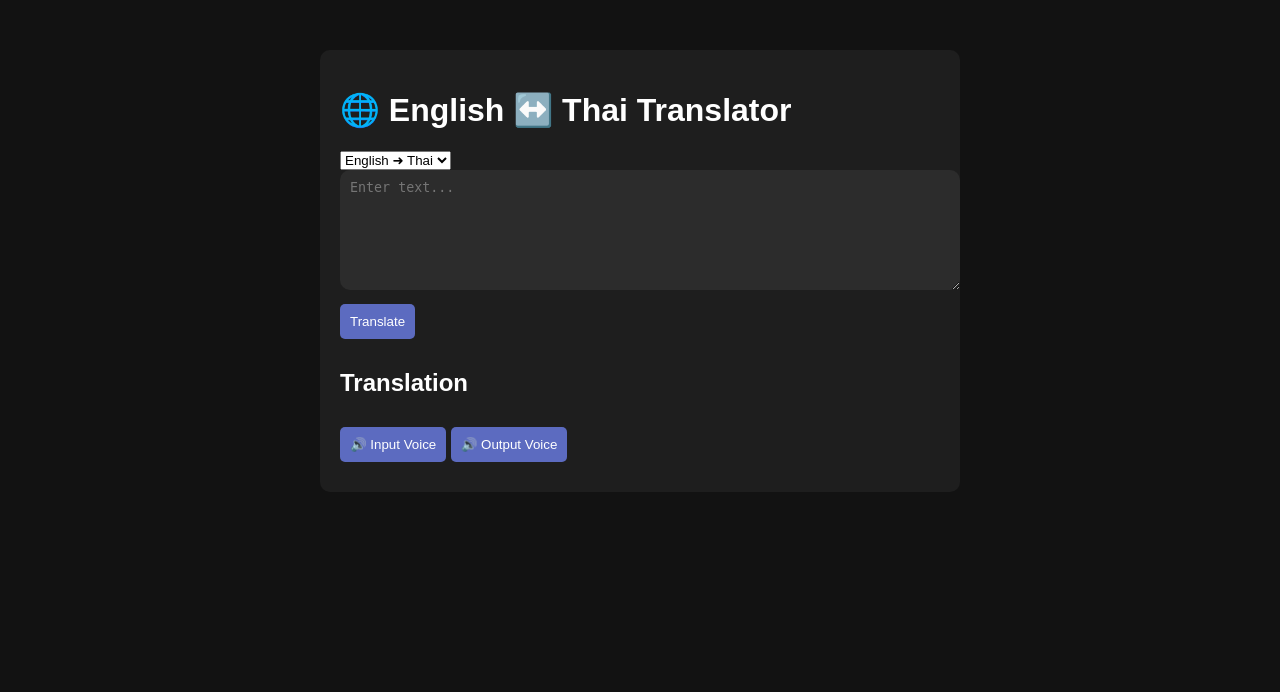
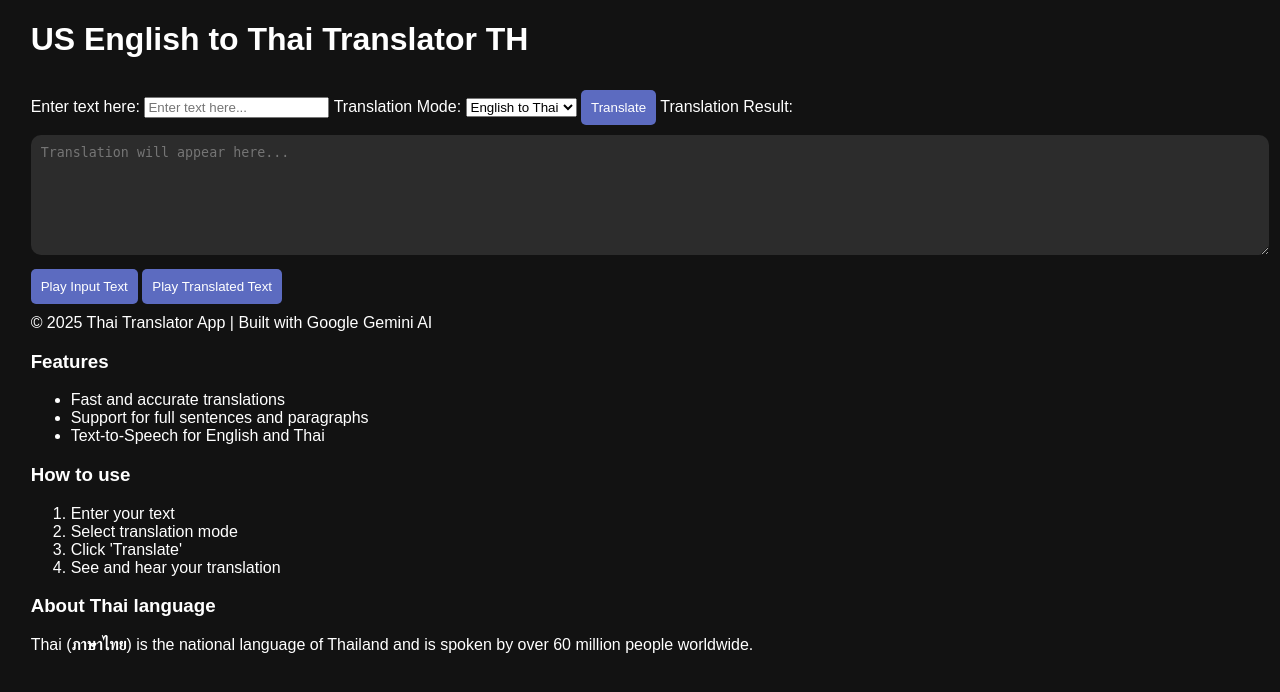
Before and after one commit to Monmi32/THAI_TRANSLATION, a Flask app: page / in a window 1280 px wide. Shown: the top 692 px of the page. Run offline with Flask 3, Linux system fonts and the light colour scheme.

Commit message:
Update index.html

```diff
--- a/trying/templates/index.html
+++ b/trying/templates/index.html
@@ -2,30 +2,59 @@
 <html lang="en">
 <head>
   <meta charset="UTF-8" />
-  <title>Translator</title>
-  <link rel="stylesheet" href="/static/style.css" />
+  <meta name="viewport" content="width=device-width, initial-scale=1" />
+  <title>English to Thai Translator</title>
+  <link rel="stylesheet" href="{{ url_for('static', filename='style.css') }}" />
 </head>
 <body>
-  <div class="chat-container">
-    <h1>🌐 English ↔️ Thai Translator</h1>
+  <div class="main-container">
+    <div class="translator-section">
+      <h1>US English to Thai Translator <span class="highlight">TH</span></h1>
 
-    <select id="mode-select">
-      <option value="en2th">English ➜ Thai</option>
-      <option value="th2en">Thai ➜ English</option>
-    </select>
+      <label for="input-text">Enter text here:</label>
+      <input id="input-text" type="text" placeholder="Enter text here..." />
 
-    <textarea id="input-text" placeholder="Enter text..."></textarea>
-    <button id="translate-button">Translate</button>
+      <label for="mode-select">Translation Mode:</label>
+      <select id="mode-select">
+        <option value="en2th">English to Thai</option>
+        <option value="th2en">Thai to English</option>
+      </select>
 
-    <h2>Translation</h2>
-    <p id="output-text"></p>
+      <button id="translate-button">Translate</button>
 
-    <div id="audio-controls">
-      <button onclick="playTTS('input')">🔊 Input Voice</button>
-      <button onclick="playTTS('output')">🔊 Output Voice</button>
+      <label for="output-text">Translation Result:</label>
+      <textarea id="output-text" rows="7" readonly placeholder="Translation will appear here..."></textarea>
+
+      <button onclick="playTTS('input')">Play Input Text</button>
+      <button onclick="playTTS('output')">Play Translated Text</button>
+
+      <footer class="footer">
+        &copy; 2025 Thai Translator App | Built with Google Gemini AI
+      </footer>
+    </div>
+
+    <div class="info-section">
+      <h3>Features</h3>
+      <ul>
+        <li>Fast and accurate translations</li>
+        <li>Support for full sentences and paragraphs</li>
+        <li>Text-to-Speech for English and Thai</li>
+      </ul>
+
+      <h3>How to use</h3>
+      <ol>
+        <li>Enter your text</li>
+        <li>Select translation mode</li>
+        <li>Click 'Translate'</li>
+        <li>See and hear your translation</li>
+      </ol>
+
+      <h3>About Thai language</h3>
+      <p>
+        Thai (<strong>ภาษาไทย</strong>) is the national language of Thailand and is spoken by over 60 million people worldwide.
+      </p>
     </div>
   </div>
-
-  <script src="/static/script.js"></script>
+  <script src="{{ url_for('static', filename='script.js') }}"></script>
 </body>
 </html>
```
